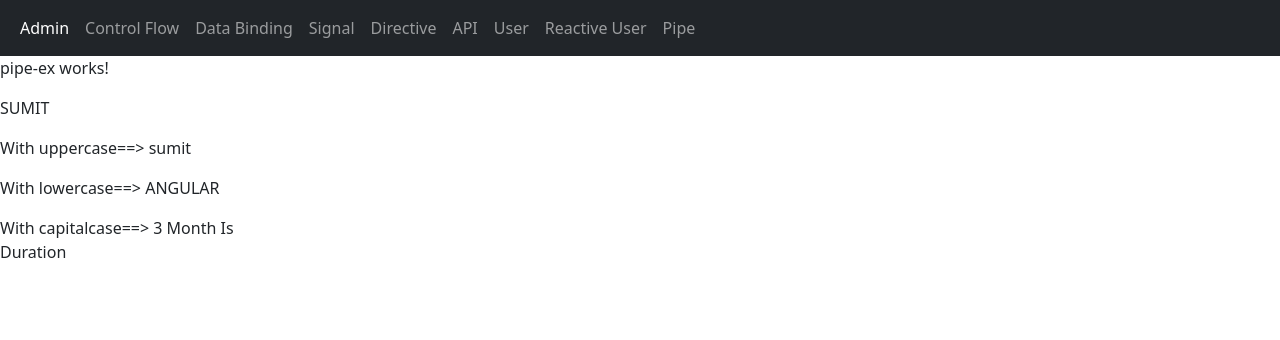
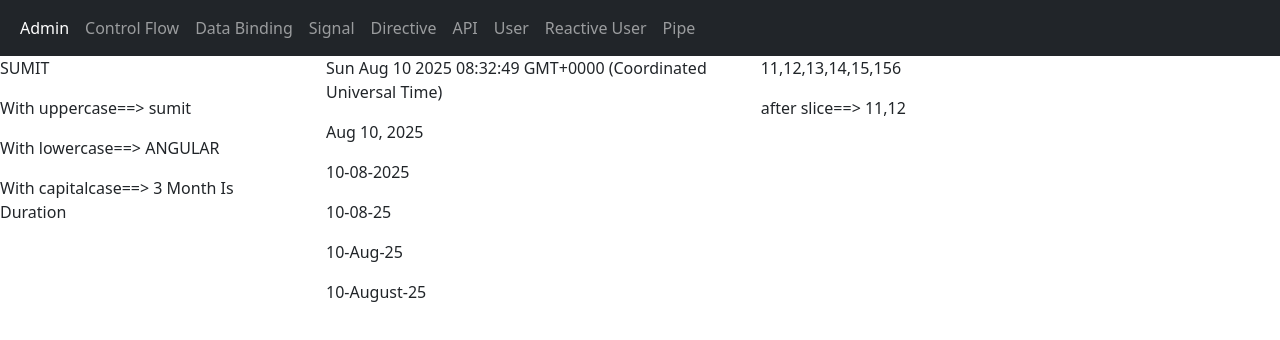
Before and after one commit to sumitbasu116/angular20Tutorial, an Angular app: page /pipe in a window 1280 px wide. Shown: the top 340 px of the page. Built offline with nearby package versions, Linux system fonts and the light colour scheme.

Commit message:
Pipe and Custom Pipe part2-date and array pipe

```diff
--- a/src/app/components/pipe-ex/pipe-ex.html
+++ b/src/app/components/pipe-ex/pipe-ex.html
@@ -1,10 +1,28 @@
-<p>pipe-ex works!</p>
-
 <div class="row">
     <div class="col-3">
-        <span><p>{{userName}}</p></span>
-        <span><p>With uppercase==> {{userName | lowercase}}</p></span>
-        <span><p>With lowercase==> {{courseName | uppercase}}</p></span>
-        <span><p>With capitalcase==> {{duration | titlecase}}</p></span>
+        <span>
+            <p>{{userName}}</p>
+        </span>
+        <span>
+            <p>With uppercase==> {{userName | lowercase}}</p>
+        </span>
+        <span>
+            <p>With lowercase==> {{courseName | uppercase}}</p>
+        </span>
+        <span>
+            <p>With capitalcase==> {{duration | titlecase}}</p>
+        </span>
+    </div>
+    <div class="col-4">
+        <p>{{currDate}}</p>
+        <p>{{currDate | date}}</p>
+        <p>{{currDate | date:'dd-MM-yyyy'}}</p>
+        <p>{{currDate | date:'dd-MM-yy'}}</p>
+        <p>{{currDate | date:'dd-MMM-yy'}}</p>
+        <p>{{currDate | date:'dd-MMMM-yy'}}</p>
+    </div>
+    <div class="col-3">
+        <p>{{rollNumber}}</p>
+        <p>after slice==> {{rollNumber | slice:0:2}}</p>
     </div>
 </div>
--- a/src/app/components/pipe-ex/pipe-ex.ts
+++ b/src/app/components/pipe-ex/pipe-ex.ts
@@ -1,9 +1,11 @@
-import { LowerCasePipe, TitleCasePipe, UpperCasePipe } from '@angular/common';
+import { DatePipe, LowerCasePipe, SlicePipe, TitleCasePipe, UpperCasePipe } from '@angular/common';
 import { Component } from '@angular/core';
 
 @Component({
   selector: 'app-pipe-ex',
-  imports: [LowerCasePipe,UpperCasePipe,TitleCasePipe],
+  imports: [LowerCasePipe,UpperCasePipe,TitleCasePipe,DatePipe,
+    SlicePipe
+  ],
   templateUrl: './pipe-ex.html',
   styleUrl: './pipe-ex.css'
 })
@@ -13,4 +15,8 @@ export class PipeEx {
   courseName: string = "Angular";
 
   duration: string = "3 monTH is duRATION";
+
+  currDate: Date = new Date();
+
+  rollNumber: number[] = [11,12,13,14,15,156];
 }
```
